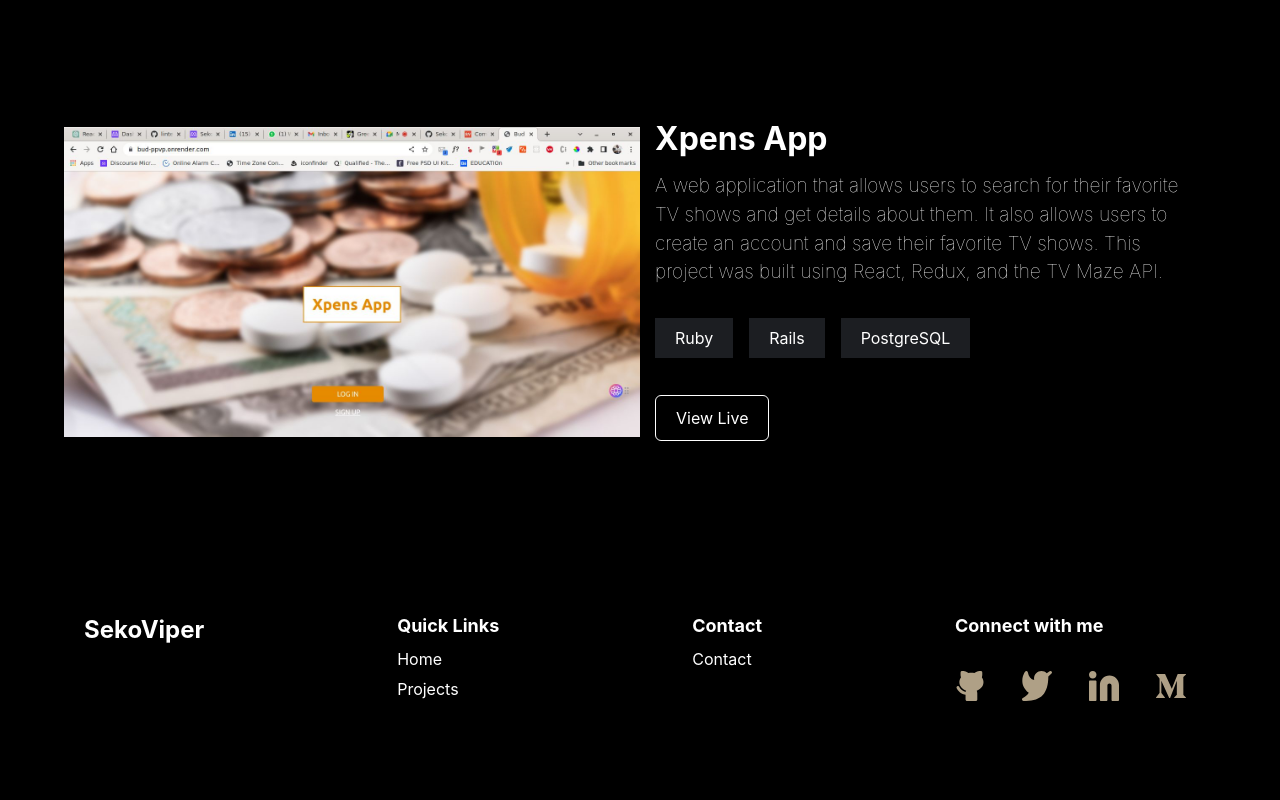
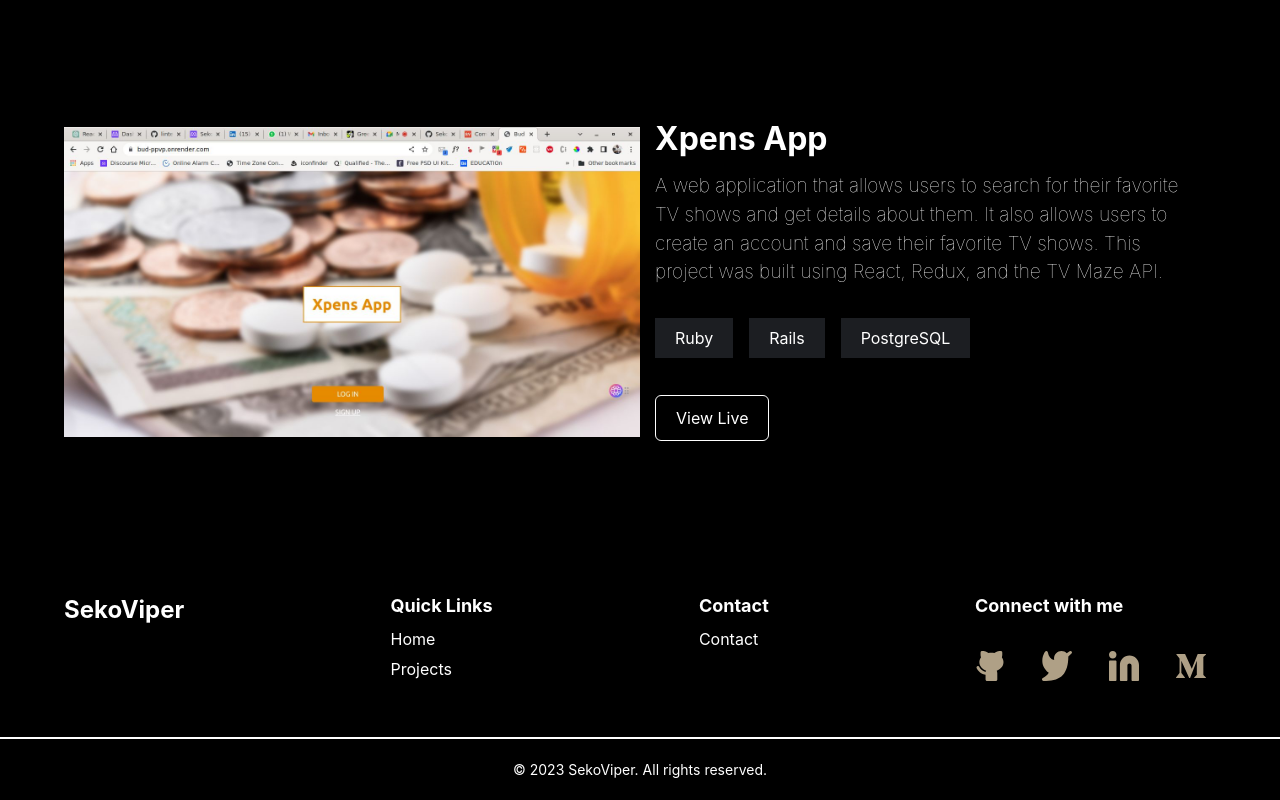
Before and after one commit to SekoViper/seko, a React (Create React App) app: page /projects in a window 1280 px wide. Shown: the part 974-1774 px from the top of the page. Before the commit the page ends 1701 px from the top, so only its background shows below. Built offline with nearby package versions, Linux system fonts and the light colour scheme.

Commit message:
Modify footer.

```diff
--- a/src/components/footer/Footer.jsx
+++ b/src/components/footer/Footer.jsx
@@ -26,10 +26,12 @@ const Footer = () => (
           <a href="https://github.com/SekoViper" target="_blank" rel="noreferrer"><img src={GithubIcon} alt="Github" className="social-icon" /></a>
           <a href="https://twitter.com/sekoviper" target="_blank" rel="noreferrer"><img src={TwitterIcon} alt="Twiter" className="social-icon" /></a>
           <a href="https://linkedin.com/in/livingstone-dameh-b755a5151" target="_blank" rel="noreferrer"><img src={LinkedinIcon} alt="LinkedIn" className="social-icon" /></a>
-          <a href="https://github.com/SekoViper" target="_blank" rel="noreferrer"><img src={MediumIcon} alt="Medium" className="social-icon" /></a>
+          <a href="https://medium.com/@damehlivingstone1/vite-vs-create-reactapp-2ebbcd067d46" target="_blank" rel="noreferrer"><img src={MediumIcon} alt="Medium" className="social-icon" /></a>
         </div>
       </div>
     </footer>
+    <hr />
+    <div className="copy-right">© 2023 SekoViper. All rights reserved.</div>
   </div>
 );
 
--- a/src/components/footer/footer.css
+++ b/src/components/footer/footer.css
@@ -1,7 +1,6 @@
 /* footer.css */
 footer {
   color: #fff;
-  padding: 20px;
   display: flex;
   justify-content: space-between;
   width: 90%;
@@ -43,6 +42,19 @@ a {
   width: 30px;
   height: 30px;
   margin-right: 10px;
+}
+
+hr {
+  width: 100%;
+  border: solid 0.5px #fff;
+}
+
+.copy-right {
+  margin: 20px 0;
+  font-size: 14px;
+  color: #fff;
+  text-align: center;
+  padding-bottom: 20px;
 }
 
 /* Responsive styles */
```
